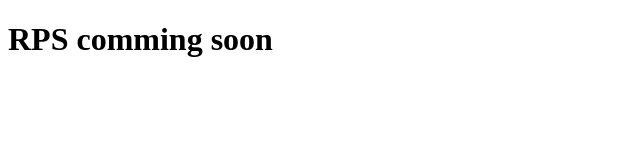
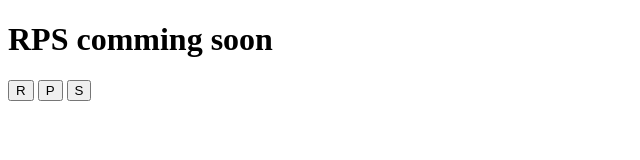
Before and after one commit to bcbrian/simple-rock-paper-scissors, a website: page index.html in a window 1280 px wide. Shown: the whole page, without its empty margins (0-640 px from the left). Drawn offline with Linux system fonts and the light colour scheme.

Commit message:
We have a game now make it look ok

```diff
--- a/index.html
+++ b/index.html
@@ -8,6 +8,15 @@
   </head>
   <body>
     <h1>RPS comming soon</h1>
+    <button onclick="decideWinner('r')">
+      R
+    </button>
+    <button onclick="decideWinner('p')">
+      P
+    </button>
+    <button onclick="decideWinner('s')">
+      S
+    </button>
     <script>
       // function to controll the whole game
       function rps() {
@@ -16,7 +25,6 @@
         let computerScore = 0;
 
         // handle the click of the three buttons
-
         function decideWinner(userChoice) {
           // create a random choice from the computer
           const choices = ["r", "p", "s"];
@@ -71,7 +79,7 @@
           // render the game and the result
           // render the scores
         }
-        decideWinner("r");
+        window.decideWinner = decideWinner;
 
         // Bonus: game of 5 or 7 or 11 and then reset
       }
```
